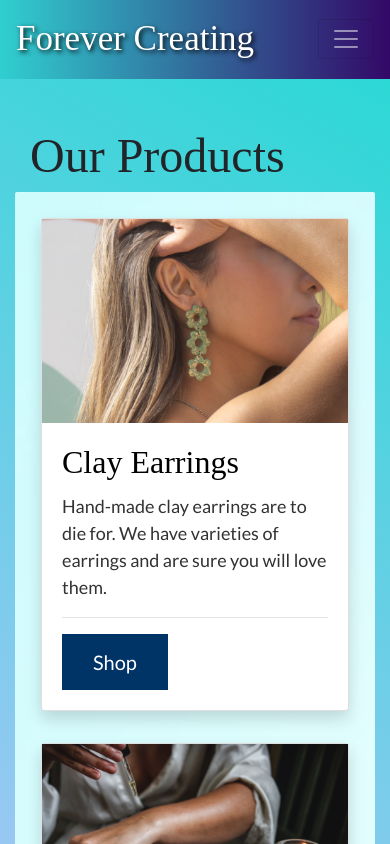
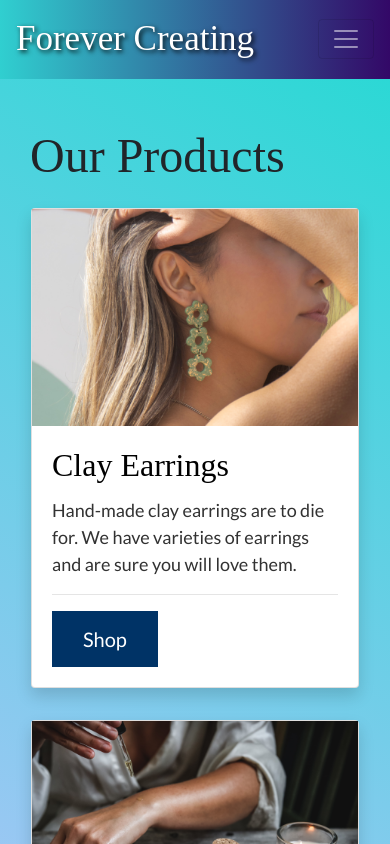
Before and after one commit to Pracasap/Clay-Earrings, a React (Create React App) app: page /shop in a window 390 px wide. Shown: the top 844 px of the page. Built offline with nearby package versions, Linux system fonts and the light colour scheme; a web font is replaced by a local one.

Commit message:
changed contactBox styles for smaller screen sizes

```diff
--- a/src/App.css
+++ b/src/App.css
@@ -151,7 +151,6 @@ button[type=reset] {
   background-image: linear-gradient(-150deg, #2CD8D5 0%, #C5C1FF 56%, #FFBAC3 100%);
 }
 
-
 /* Card */
 .card-title {
   font-size: 20px;
@@ -229,7 +228,6 @@ button[type=reset] {
     -moz-text-shadow: 0 0 2px #000;
     -webkit-text-shadow: 0 0 2px #000;
   }
-
   h2 {
     margin-bottom: 80px !important;
     font-size: 2rem !important;
@@ -240,20 +238,23 @@ button[type=reset] {
     -moz-text-shadow: 0 0 2px #000;
     -webkit-text-shadow: 0 0 2px #000;
   }
-
   .home {
     min-height: 100vh !important;
   }
-
   .copyright {
     text-align: center;
   }
-
   .social-links {
     font-size: 25px;
     padding-top: 5px;
     text-align: center !important;
-}
+  }
+  .row-content {
+    padding: 0;
+  }
+  .contactBox {
+    background-image: none;
+  }
 }
 
 @media (max-width: 576px) {
@@ -265,7 +266,6 @@ button[type=reset] {
     justify-content: center;
     line-height: 80px !important;
   }
-
   h1 {
     font-family: 'Style Script', cursive;
     font-size: 6rem !important;
@@ -274,7 +274,6 @@ button[type=reset] {
     -webkit-text-shadow: 0 0 2px #000;
     line-height: 0.8 !important;
   }
-
   h2 {
     margin-bottom: 80px !important;
     font-size: 2.5rem !important;
@@ -285,11 +284,11 @@ button[type=reset] {
     -moz-text-shadow: 0 0 2px #000;
     -webkit-text-shadow: 0 0 2px #000;
   }
-
   .home {
     min-height: 95vh !important;
     display: grid !important;
     align-content: center !important;
     padding-bottom: 15vh;
   }
+
 }
```
